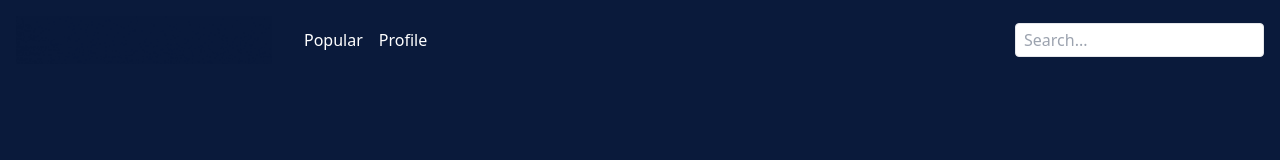
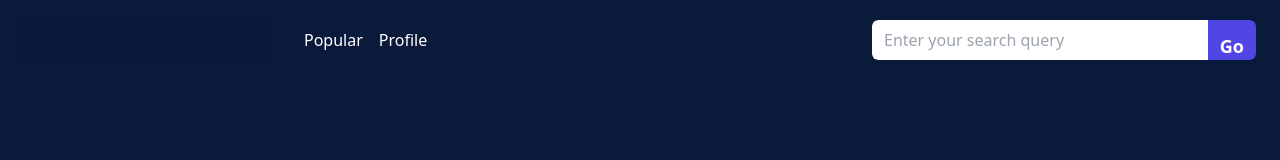
Before and after one commit to uditmore99/animechakra, a Next.js app: page / in a window 1280 px wide. Shown: the top 160 px of the page. Built offline with nearby package versions, Linux system fonts and the light colour scheme; no server answers.

Commit message:
Added Search Box for Tablets & Desktop

```diff
--- a/components/Navbar.jsx
+++ b/components/Navbar.jsx
@@ -1,4 +1,22 @@
+"use client";
+import { useState } from "react";
+
 const Navbar = () => {
+  const [searchValue, setSearchValue] = useState("");
+
+  const handleInputChange = (e) => {
+    setSearchValue(e.target.value);
+  };
+
+  const handleKeyPress = (e) => {
+    if (e.key === "Enter") {
+      // Handle the Enter key press and navigate to the desired URL
+      e.preventDefault();
+
+      window.location.href = window.location.origin + "/search/" + searchValue;
+    }
+  };
+
   return (
     <nav className="sm:fixed z-30 top-0 w-full bg-anime-blue flex flex-row sm:flex-row items-center justify-between p-4">
       <div className="flex  items-center  lg:mb-0 lg:mr-4">
@@ -36,14 +54,30 @@ const Navbar = () => {
           </a>
         </div>
       </div>
-      <div className="hidden lg:block">
-        <input
-          type="text"
-          className="px-2 py-1 rounded mb-4 lg:mb-0 lg:ml-4 border "
-          placeholder="Search..."
-          // value={(e) => e.target.value}
-          // href={"/search/" + value}
-        />
+      <div className="hidden md:block">
+        <form>
+          <div className="px-2 py-1 rounded ">
+            <div className="flex rounded-md overflow-hidden h-10 w-96">
+              <input
+                id="searchBox"
+                type="text"
+                className="w-full rounded-md rounded-r-none p-3"
+                placeholder="Enter your search query"
+                value={searchValue}
+                onChange={handleInputChange}
+                onKeyDown={handleKeyPress}
+              />
+              <a
+                type="button"
+                id="searchButton"
+                className="bg-indigo-600 text-white p-3 text-lg font-semibold rounded-r-md"
+                href={`../search/${searchValue}`}
+              >
+                Go
+              </a>
+            </div>
+          </div>
+        </form>
       </div>
     </nav>
   );
```
